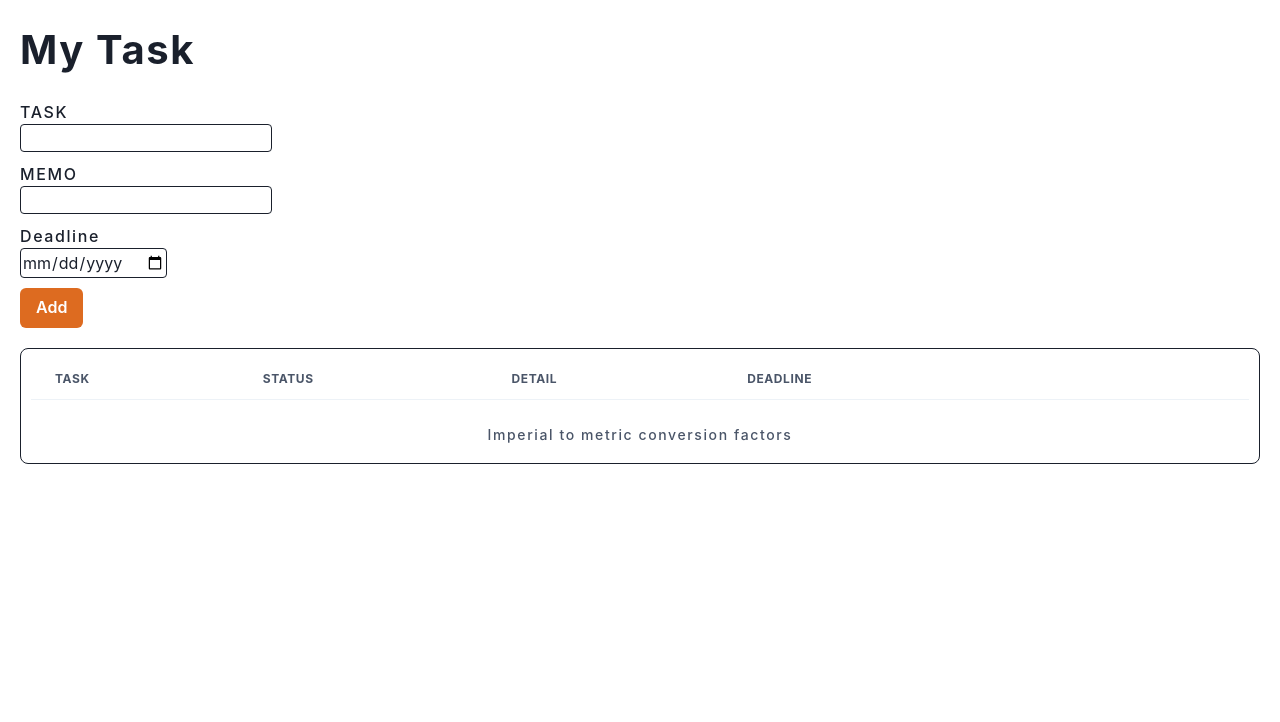
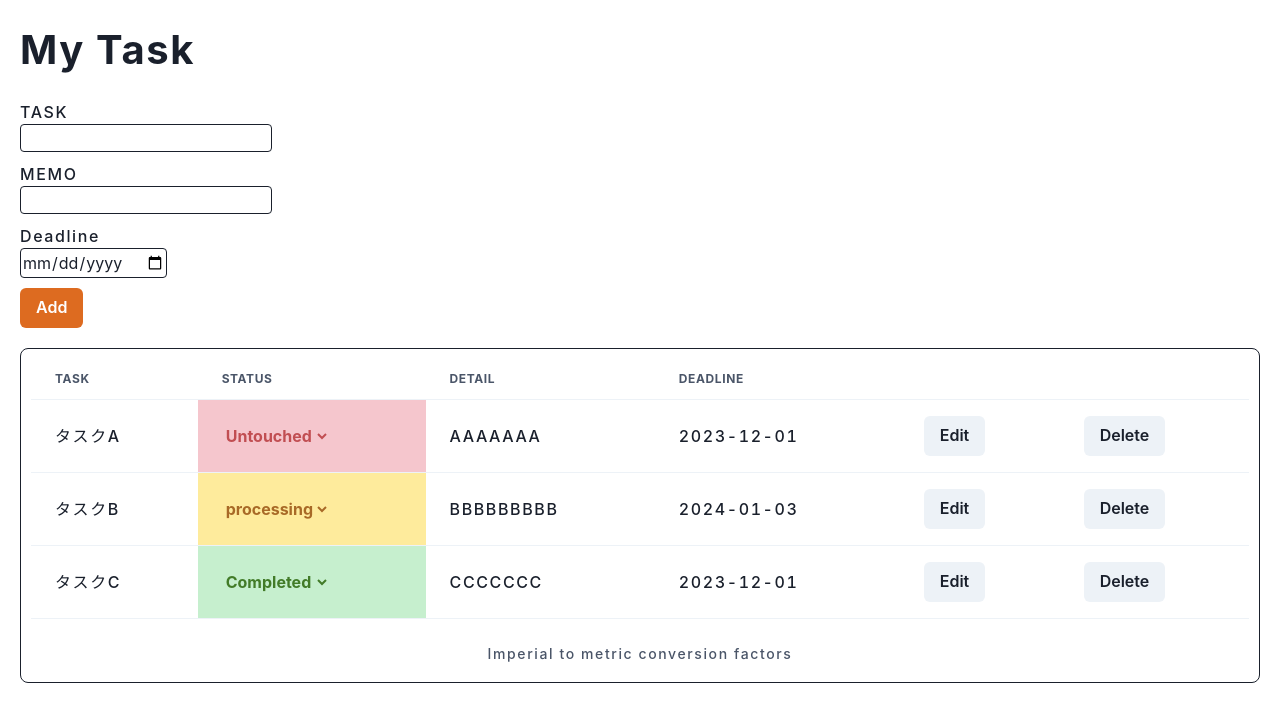
Before and after one commit to nsmuy/react-lesson-todo, a React (Create React App) app: page / in a window 1280 px wide. Shown: the top 722 px of the page. Built offline with nearby package versions, Linux system fonts and the light colour scheme.

Commit message:
初期値となるダミー配列を用意

```diff
--- a/src/App.css
+++ b/src/App.css
@@ -62,4 +62,5 @@ li {
 .tr-processing .todoItemStatus {color: #a86926; background-color: #feeb9c;}
 .tr-processing .todoItemStatus select {background-color: #feeb9c; font-weight: bold;}
 /* 完了のスタイル */
-.tr-completed .todoItemStatus {color: #427b28; background-color: #c6efce; font-weight: bold;}
+.tr-completed .todoItemStatus {color: #427b28; background-color: #c6efce;}
+.tr-completed .todoItemStatus  select{background-color: #c6efce; font-weight: bold;}
--- a/src/App.tsx
+++ b/src/App.tsx
@@ -5,12 +5,38 @@ import { Todo } from '../types/todoType'
 import TodoList from "./components/TodoList";
 import InputTodo from "./components/InputTodo";
 
+const dummy: Todo[]= [
+  {
+    id: uuidv4(),
+    title: 'タスクA',
+    status: "untouched",
+    detail: 'AAAAAAA',
+    deadline: '2023-12-01'
+  },
+  {
+    id: uuidv4(),
+    title: 'タスクB',
+    status: 'processing',
+    detail: 'BBBBBBBBB',
+    deadline: '2024-01-03'
+  },
+  {
+    id: uuidv4(),
+    title: 'タスクC',
+    status: 'completed',
+    detail: 'CCCCCCC',
+    deadline: '2023-12-01'
+  },
+
+]
+
 
 function App() {
   const [inputTodo, setInputTodo] = useState<string>('');
   const [inputDetail, setInputDetail] = useState<string>('');
   const [inputDeadline, setInputDeadline] = useState<string>('');
-  const [todos, setTodos] = useState<Todo[]>([]);
+  // const [todos, setTodos] = useState<Todo[]>([]);
+  const [todos, setTodos] = useState<Todo[]>(dummy);
 
   const handleTodoTitleChange = (e: React.ChangeEvent<HTMLInputElement>) => {
     setInputTodo(e.target.value);
```
